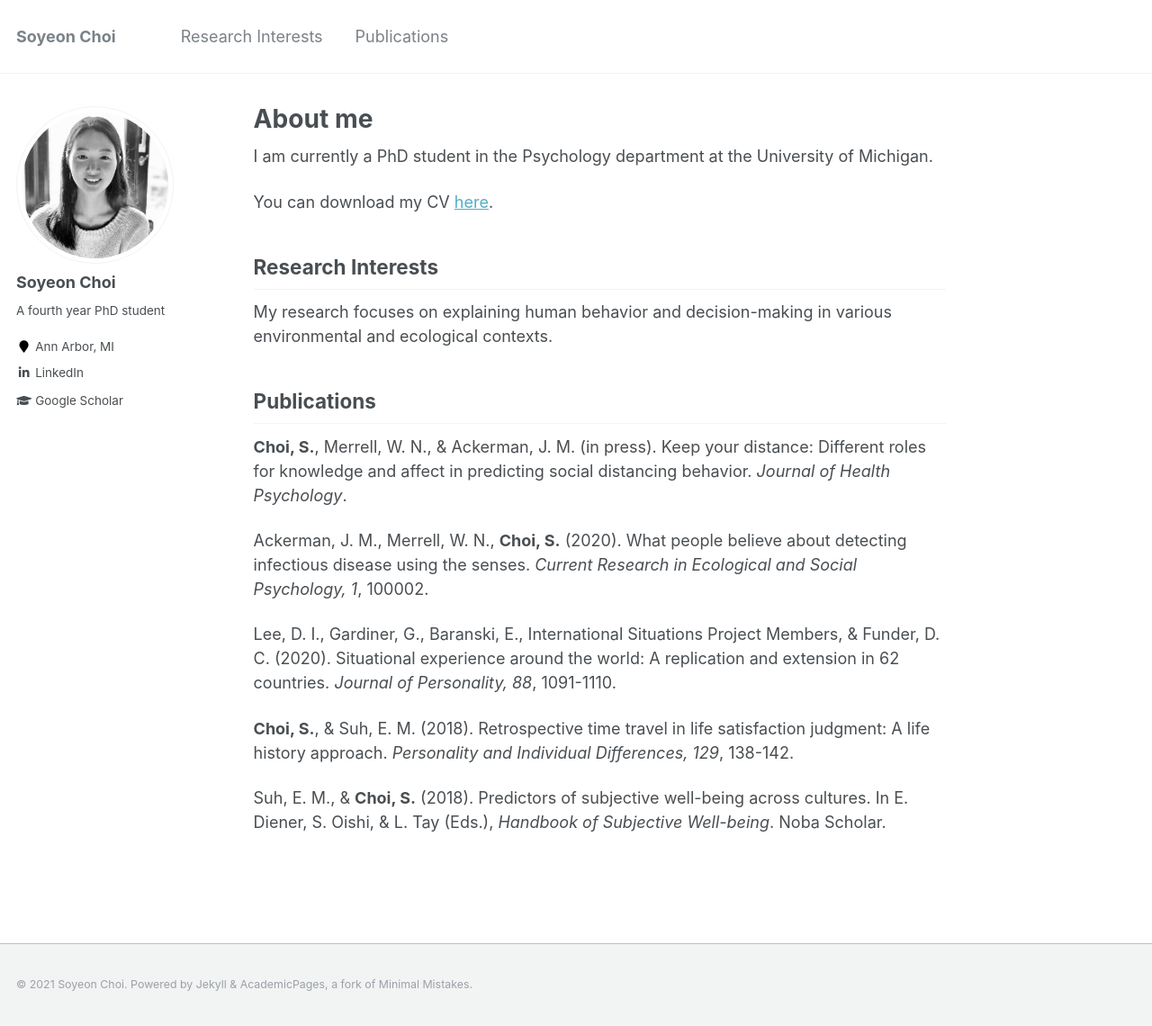
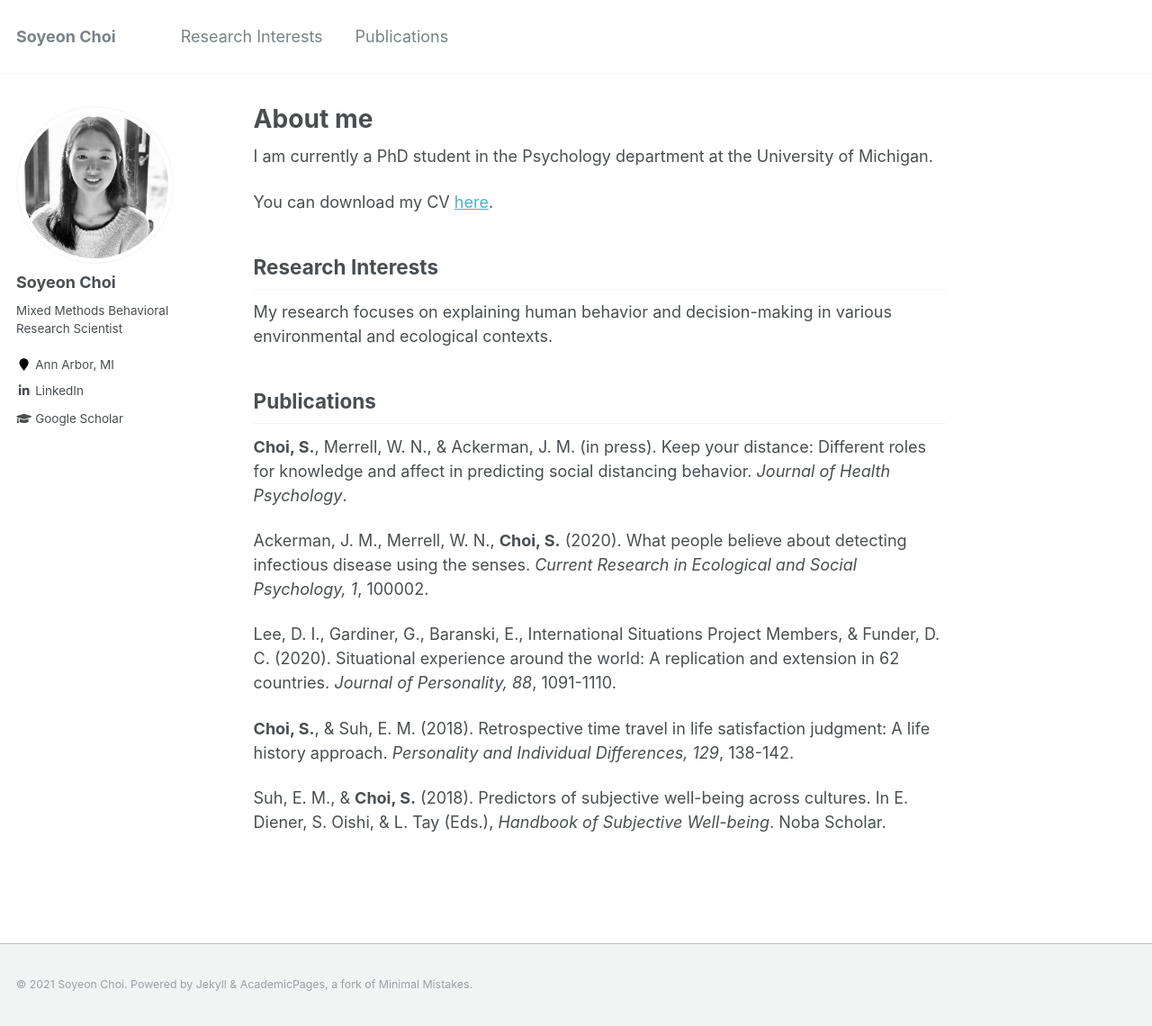
Before and after one commit to choi-soyeon/choi-soyeon.github.io, a Jekyll site: the page built from _pages/about.md, in a window 1280 px wide and 1140 px high. Shown: the whole window at 90% size. Built offline with Jekyll 4.4.1, drawn with Linux system fonts in a browser that asks for light colours.

Commit message:
Update _config.yml

```diff
--- a/_config.yml
+++ b/_config.yml
@@ -82,7 +82,7 @@ analytics:
 author:
   name             : "Soyeon Choi"
   avatar           : "profile.jpg"
-  bio              : "A fourth year PhD student"
+  bio              : "Mixed Methods Behavioral Research Scientist"
   location         : "Ann Arbor, MI"
   employer         :
   pubmed           :
```
